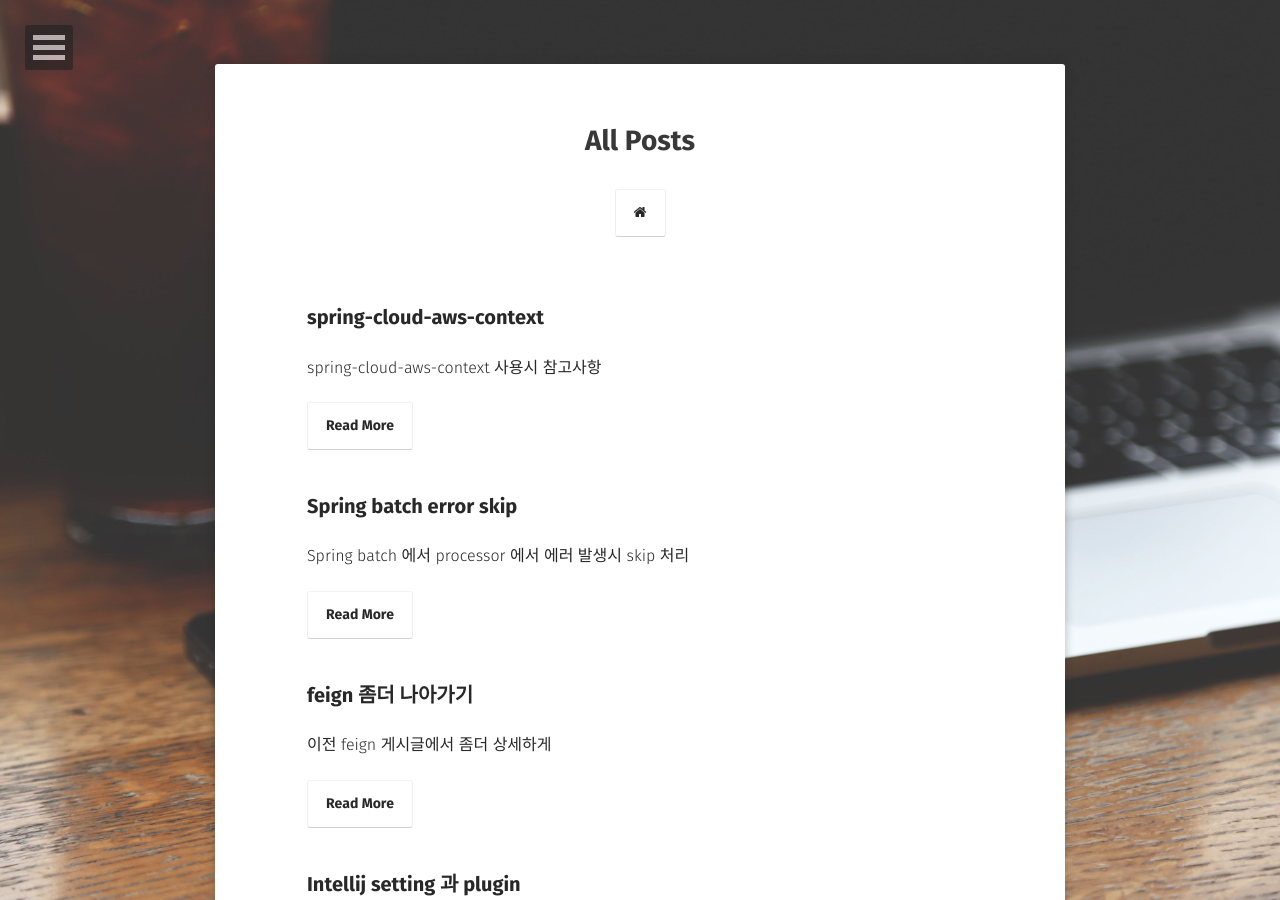
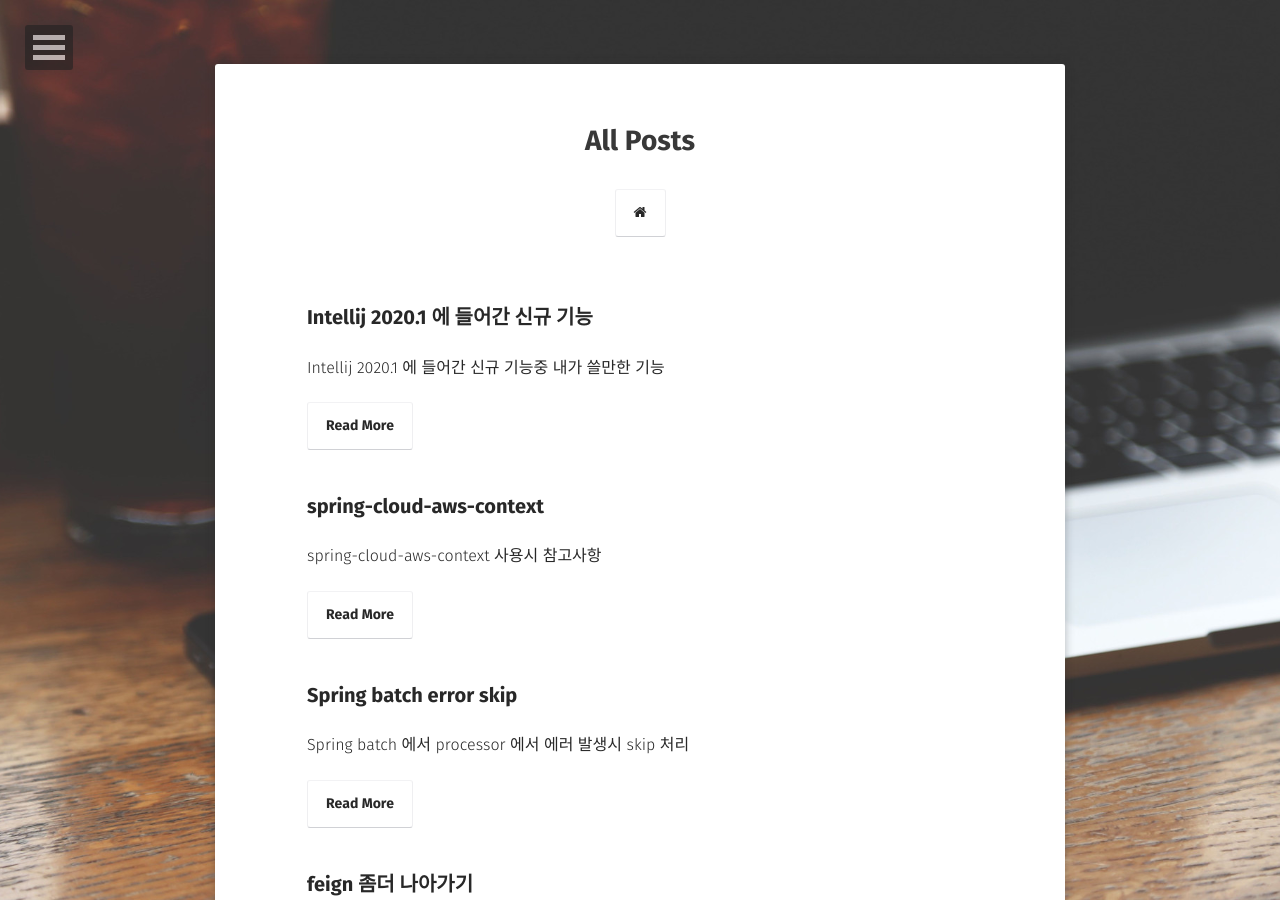
Before and after one commit to mayaul/mayaul.github.io, a Jekyll site: the page built from posts/index.md, in a window 1280 px wide and 900 px high. Built offline with Jekyll 4.4.1, drawn with Linux system fonts in a browser that asks for light colours; some web fonts are replaced; part of the change alters nothing that is shown.

Commit message:
intellij 2020.1 new feature

```diff
--- a/_posts/2020-03-17-intellij-2020-1.md
+++ b/_posts/2020-03-17-intellij-2020-1.md
@@ -4,7 +4,7 @@ title: "Intellij 2020.1 에 들어간 신규 기능"
 excerpt: "Intellij 2020.1 에 들어간 신규 기능중 내가 쓸만한 기능"
 date: 2020-02-17 00:00:00 +0900
 comments: true
-published : false
+published : true
 tag:
 - intellij
 - intellij 2020.1
@@ -22,6 +22,19 @@ tag:
 * Local change window 가 별도로 분리를 할 수 있다.
 * 그러면서 더 넓은창으로 수정내역과 미리 commit message 를 넣어놓을 수 있다.
 
+### Code Vision
+* Class 에서 구현체와 사용처를 쉽게 알 수 있다.
+![code_vision_settings](https://d3nmt5vlzunoa1.cloudfront.net/idea/files/2020/03/code_vision_settings.png)
+![code_vision_usages](https://d3nmt5vlzunoa1.cloudfront.net/idea/files/2020/03/code_vision_usages.png)
+
+### Database 실행내역이 inline 으로 출력
+* Intellij 에 내장된 database tool 을 자주 사용하게 되는데, 이번 2020.1 부터는 쿼리 실행이 inline 으로 나온다.
+    - 짧은 쿼리의 경우 inline 이 편할 수도 있지만, 쿼리의 내용이 길면 기존과 같이 하단 window 영역에 나오는게 편할 때도 있다.
+    - 그럴경우 아래 이미지에 있는것처럼 설정하면 된다.
+
+![database-result-window](/assets/img/posts/intellij_2020_1/database-result-window.png)
+
 ## link
 > https://blog.jetbrains.com/idea/2020/03/intellij-idea-2020-1-eap8/?_ga=2.83223446.1882713932.1584412443-33813101.1547166807
 > https://blog.jetbrains.com/idea/2020/03/intellij-idea-2020-1-eap7/?_ga=2.145563700.1882713932.1584412443-33813101.1547166807
+> https://blog.jetbrains.com/idea/2020/03/intellij-idea-2020-1-beta2/
```
Also changed, not shown: assets/img/posts/intellij_2020_1/database-result-window.png (added).
